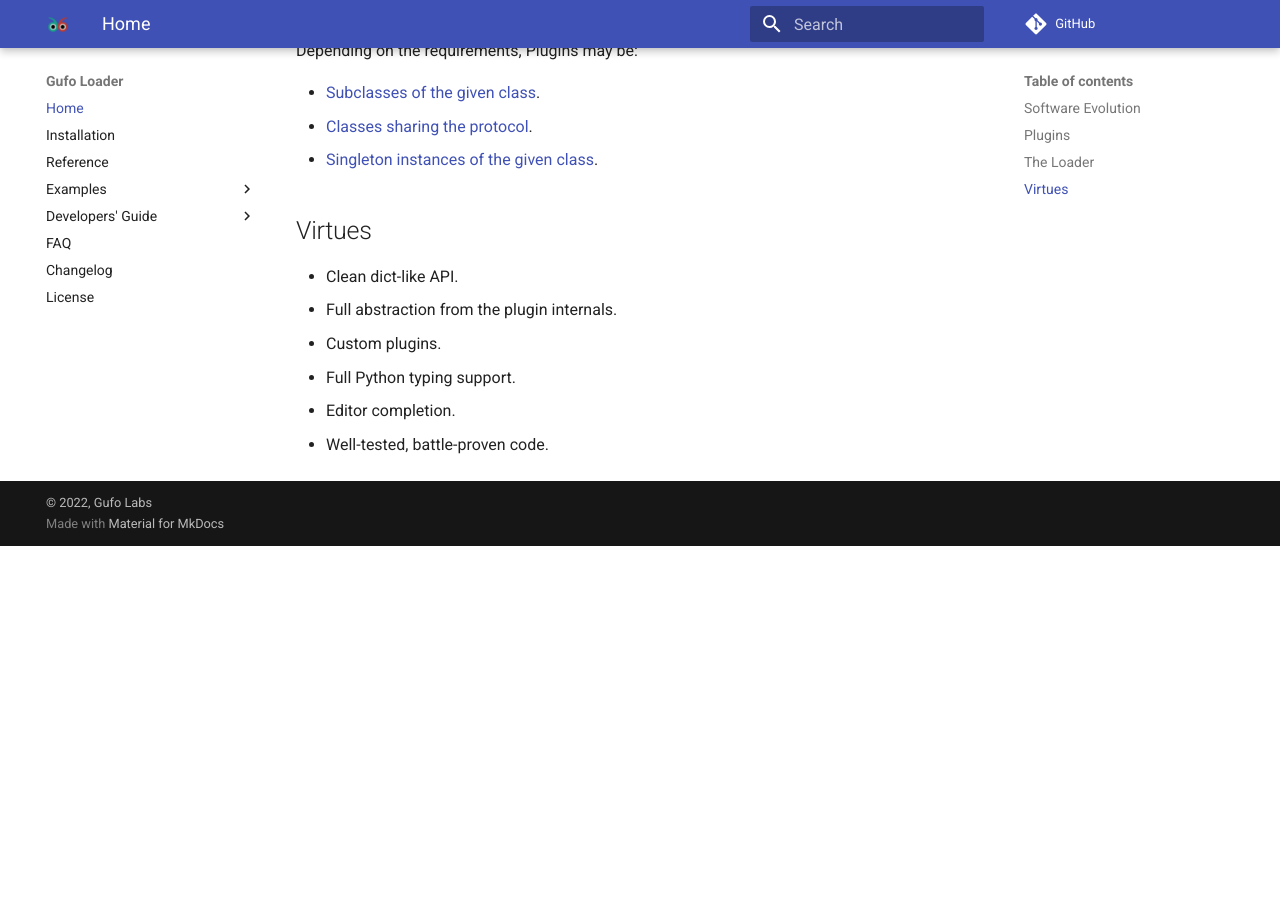
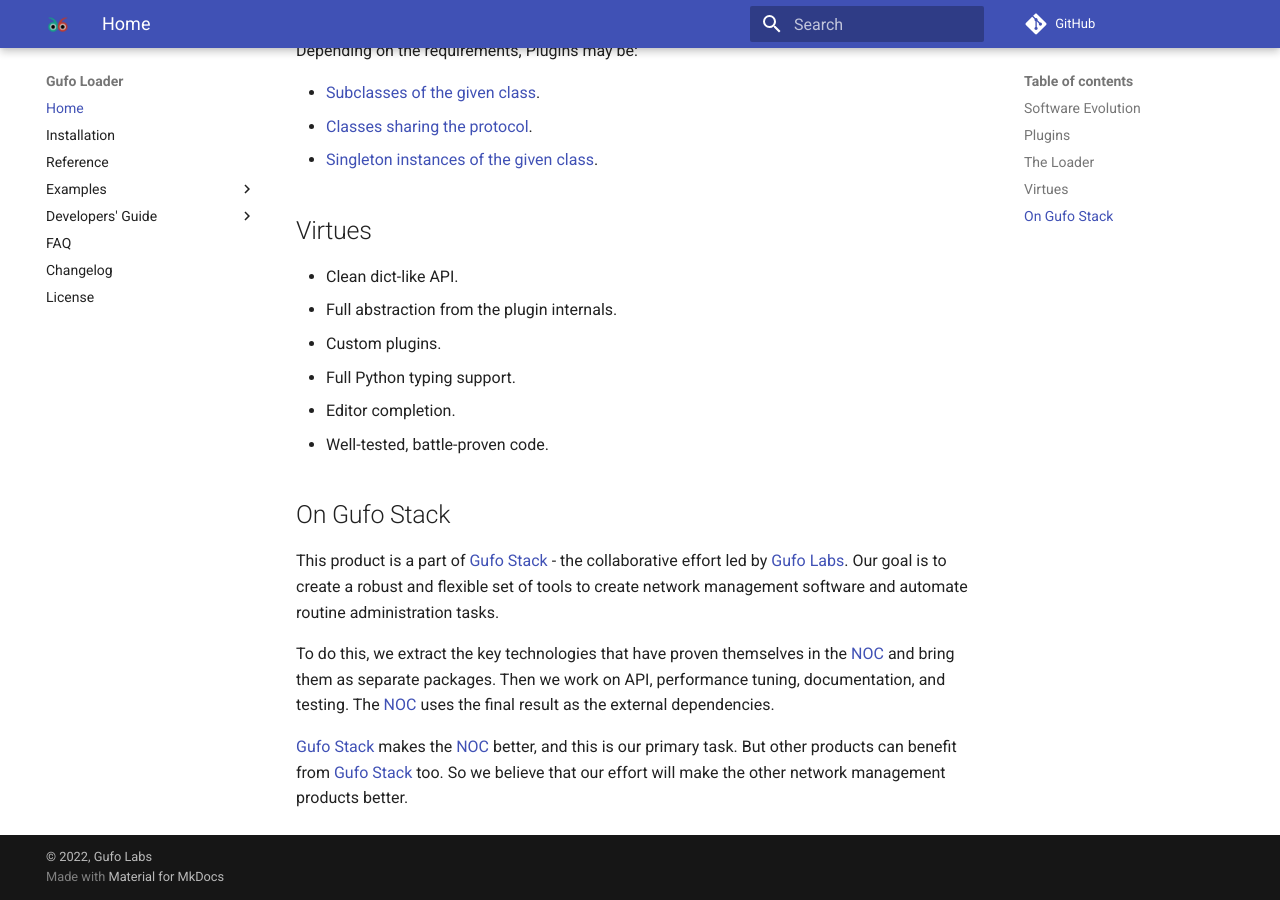
Before and after one commit to gufolabs/gufo_loader, an MkDocs documentation site: the page built from docs/index.md, in a window 1280 px wide and 900 px high, scrolled down 1310 px. Built offline with MkDocs 1.6.1 and Material for MkDocs 9.7.7, drawn with Linux system fonts in a browser that asks for light colours; comment, search, counter and statistics services are not loaded; before the commit the page ends 1856 px from its top, so only the background shows below that.

Commit message:
On Gufo Stack

```diff
--- a/docs/index.md
+++ b/docs/index.md
@@ -71,3 +71,23 @@
 * Full Python typing support.
 * Editor completion.
 * Well-tested, battle-proven code.
+
+## On Gufo Stack
+
+This product is a part of [Gufo Stack][Gufo Stack] - the collaborative effort
+led by [Gufo Labs][Gufo Labs]. Our goal is to create a robust and flexible
+set of tools to create network management software and automate
+routine administration tasks.
+
+To do this, we extract the key technologies that have proven themselves
+in the [NOC][NOC] and bring them as separate packages. Then we work on API,
+performance tuning, documentation, and testing. The [NOC][NOC] uses the final result
+as the external dependencies.
+
+[Gufo Stack][Gufo Stack] makes the [NOC][NOC] better, and this is our primary task. But other products
+can benefit from [Gufo Stack][Gufo Stack] too. So we believe that our effort will make
+the other network management products better.
+
+[Gufo Labs]: https://gufolabs.com/
+[Gufo Stack]: https://gufolabs.com/products/gufo-stack/
+[NOC]: https://getnoc.com/
```
Also changed, not shown: README.md (+30 -1 lines).
